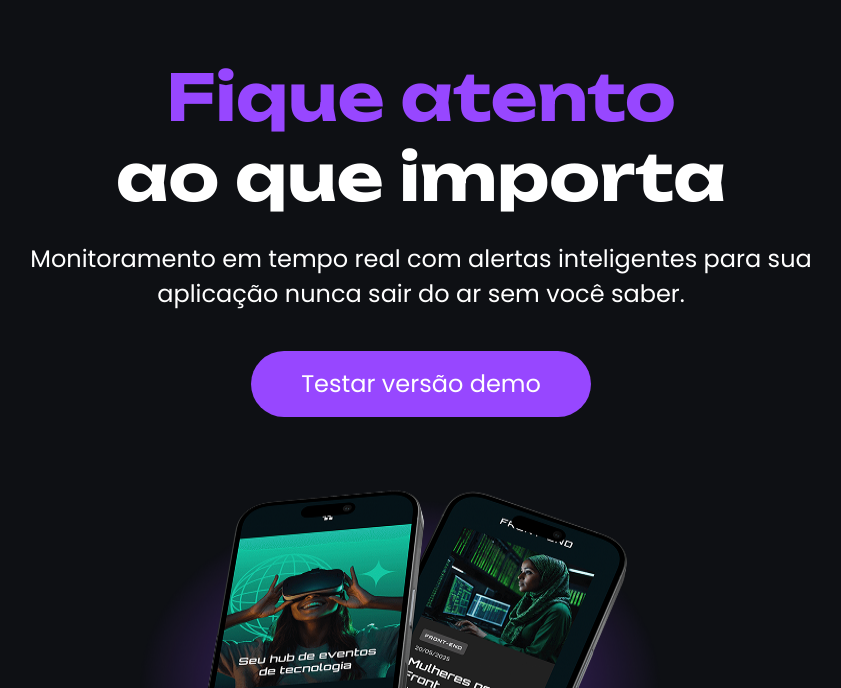
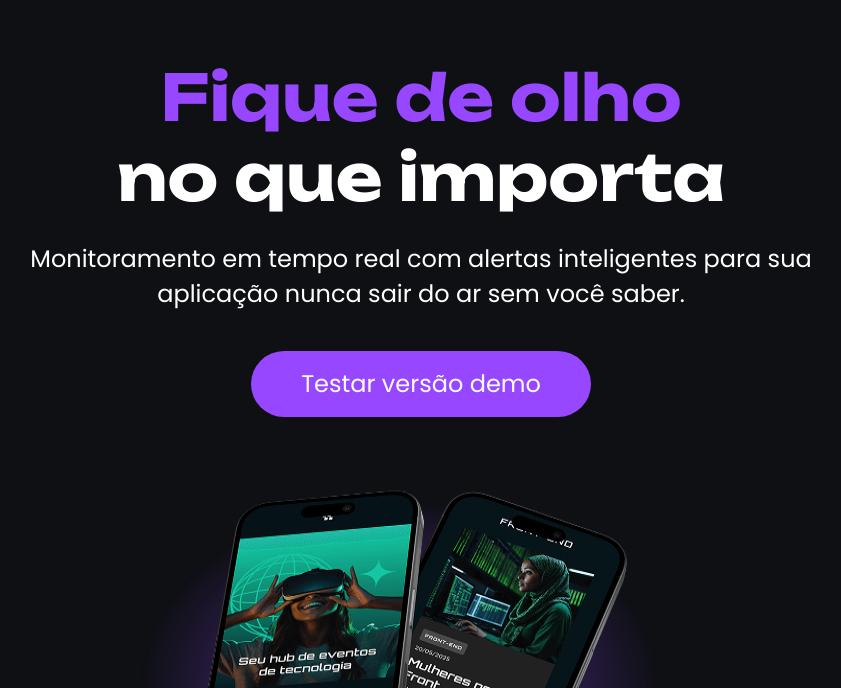
Before and after one commit to gabrielanakamura/tecboard, a plain HTML site: page index.html in a window 1280 px wide. Shown: the part 112-800 px from the top of the page, without its empty margins (219-1060 px from the left). Drawn offline with Linux system fonts and the light colour scheme.

Commit message:
Desfaz a alteração de título da página

```diff
--- a/index.html
+++ b/index.html
@@ -18,8 +18,8 @@
 
     <main>
         <section>
-            <h1><span>Fique atento</span>
-            <br>ao que importa</h1>
+            <h1><span>Fique de olho</span>
+            <br>no que importa</h1>
             <p>Monitoramento em tempo real com alertas inteligentes para sua aplicação nunca sair do ar sem você saber.</p>
             <a href="#">Testar versão demo</a>
                 <img src="img/celulares-sobrepostos-desktop.png" alt="Dois celulares pretos sobrepostos, com uma sombra eoxa sob eles.">
```
